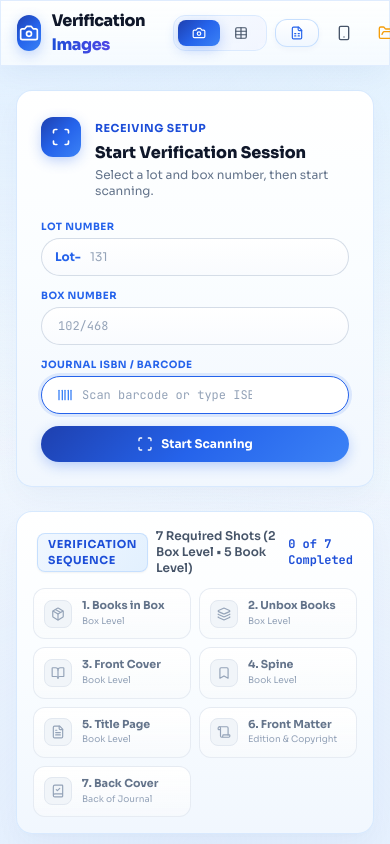
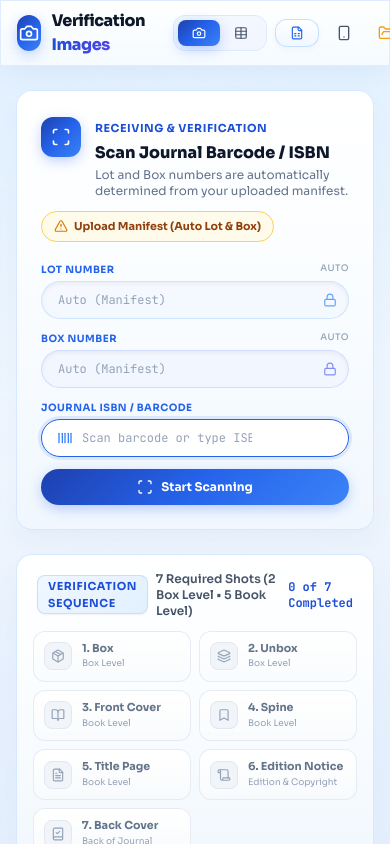
Before and after one commit to manwaaa/JournalInventory, a React (Vite) app in the folder frontend/: page / in a window 390 px wide. Shown: the top 844 px of the page. Built offline with nearby package versions, Linux system fonts and the light colour scheme; no server answers.

Commit message:
feat: update file naming scheme to isbn_<type>, add read-only manifest lot/box fields, and triple-dot actions menu

```diff
--- a/frontend/src/App.tsx
+++ b/frontend/src/App.tsx
@@ -11,7 +11,8 @@ import {
   Trash2,
   X,
   Search,
-  Scan
+  Scan,
+  Lock
 } from 'lucide-react';
 
 import { Navbar } from './components/Navbar';
@@ -47,23 +48,9 @@ export function App() {
   const [systemStatus, setSystemStatus] = useState<SystemStatus | null>(null);
   const [systemConfig, setSystemConfig] = useState<SystemConfig | null>(null);
 
-  // Setup fields with placeholder digits & persistence across next books
-  const [lotNumber, setLotNumber] = useState<string>(() => {
-    return localStorage.getItem('vi_lot_number') || '';
-  });
-  const [boxNumber, setBoxNumber] = useState<string>(() => {
-    return localStorage.getItem('vi_box_number') || '';
-  });
-
-  const handleLotChange = (val: string) => {
-    setLotNumber(val);
-    localStorage.setItem('vi_lot_number', val);
-  };
-
-  const handleBoxChange = (val: string) => {
-    setBoxNumber(val);
-    localStorage.setItem('vi_box_number', val);
-  };
+  // Dynamic Lot and Box numbers automatically populated from manifest
+  const [lotNumber, setLotNumber] = useState<string>('');
+  const [boxNumber, setBoxNumber] = useState<string>('');
   const [isbnInput, setIsbnInput] = useState<string>('');
   const [activeIsbn, setActiveIsbn] = useState<string>('');
   const [currentStep, setCurrentStep] = useState<CaptureStep>('SCAN_ISBN');
@@ -161,8 +148,8 @@ export function App() {
         if (event.session?.activeIsbn && currentStep === 'SCAN_ISBN') {
           setActiveIsbn(event.session.activeIsbn);
           setIsbnInput(event.session.activeIsbn);
-          if (event.session.lotNumber) setLotNumber(event.session.lotNumber);
-          if (event.session.boxNumber) setBoxNumber(event.session.boxNumber);
+          setLotNumber(event.session.lotNumber || '');
+          setBoxNumber(event.session.boxNumber || '');
           setCurrentStep(event.session.currentStep);
           setShots(event.session.shots || { 1: null, 2: null, 3: null, 4: null, 5: null, 6: null, 7: null });
           setMetadata(event.session.metadata);
@@ -171,8 +158,8 @@ export function App() {
       } else if (event.type === 'ISBN_INITIALIZED') {
         setActiveIsbn(event.session.activeIsbn);
         setIsbnInput(event.session.activeIsbn);
-        if (event.session.lotNumber) setLotNumber(event.session.lotNumber);
-        if (event.session.boxNumber) setBoxNumber(event.session.boxNumber);
+        setLotNumber(event.session.lotNumber || '');
+        setBoxNumber(event.session.boxNumber || '');
         setCurrentStep(event.session.currentStep);
         setShots(event.session.shots || { 1: null, 2: null, 3: null, 4: null, 5: null, 6: null, 7: null });
         setMetadata(event.session.metadata);
@@ -191,6 +178,8 @@ export function App() {
       } else if (event.type === 'SESSION_RESET') {
         setActiveIsbn('');
         setIsbnInput('');
+        setLotNumber('');
+        setBoxNumber('');
         setShots({ 1: null, 2: null, 3: null, 4: null, 5: null, 6: null, 7: null });
         setMetadata(null);
         setBookDetails(null);
@@ -246,15 +235,23 @@ export function App() {
     setToastAlert(null);
     playAudioCue('beep');
 
-    // Check manifest processable validation (Validation 4.2)
+    // Check manifest processable validation & pre-fetch lot and box (Validation 4.2)
+    let matchedLot = '';
+    let matchedBox = '';
     try {
       const checkRes = await fetch(`/api/manifest/check/${encodeURIComponent(clean)}`);
       if (checkRes.ok) {
         const checkData = await checkRes.json();
+        matchedLot = checkData.item?.lotNumber || '';
+        matchedBox = checkData.item?.boxNumber || '';
+        if (matchedLot) setLotNumber(matchedLot);
+        if (matchedBox) setBoxNumber(matchedBox);
+
         if (checkData.manifestActive && !checkData.isProcessable) {
           const reasonMsg = checkData.reason || 'Journal is marked as Not Processable in the imported manifest.';
+          const locStr = matchedLot || matchedBox ? `[Lot: ${matchedLot || 'N/A'}${matchedBox ? ` • Box: ${matchedBox}` : ''}] ` : '';
           setToastAlert({
-            message: `Box ${boxNumber || '102/468'} in Lot ${lotNumber}: ISBN ${clean} is NOT processable. ${reasonMsg} You cannot start a verification session for this journal.`,
+            message: `${locStr}ISBN ${clean} is NOT processable. ${reasonMsg} You cannot start a verification session for this journal.`,
             type: 'error'
           });
           playAudioCue('error');
@@ -272,9 +269,7 @@ export function App() {
         body: JSON.stringify({
           isbn: clean,
           forceNewCopy,
-          targetIdentifier,
-          lotNumber: lotNumber || 'Lot-131',
-          boxNumber: boxNumber || '102/468'
+          targetIdentifier
         })
       });
 
@@ -283,9 +278,15 @@ export function App() {
         throw new Error(data.error || 'Failed to initialize verification session');
       }
 
+      const resolvedLot = data.lotNumber || data.manifestMatch?.lotNumber || data.metadata?.lotNumber || matchedLot || '';
+      const resolvedBox = data.boxNumber || data.manifestMatch?.boxNumber || data.metadata?.boxNumber || matchedBox || '';
+      setLotNumber(resolvedLot);
+      setBoxNumber(resolvedBox);
+
       if (data.isProcessable === false) {
+        const locStr = resolvedLot || resolvedBox ? `[Lot: ${resolvedLot || 'N/A'}${resolvedBox ? ` • Box: ${resolvedBox}` : ''}] ` : '';
         setToastAlert({
-          message: `Box ${boxNumber} in Lot ${lotNumber}: ISBN ${clean} is NOT processable. ${data.nonProcessableReason || 'Manifest restriction.'} Cannot capture images.`,
+          message: `${locStr}ISBN ${clean} is NOT processable. ${data.nonProcessableReason || 'Manifest restriction.'} Cannot capture images.`,
           type: 'error'
         });
         playAudioCue('error');
@@ -480,8 +481,9 @@ export function App() {
     for (let s = 1; s <= 7; s++) {
       if (shots[s]) captured++;
     }
+    const locStr = lotNumber || boxNumber ? `[Lot: ${lotNumber || 'N/A'}${boxNumber ? ` • Box: ${boxNumber}` : ''}] ` : '';
     setToastAlert({
-      message: `Box ${boxNumber || '102/468'} in Lot ${lotNumber}: Verification pictures for ISBN ${activeIsbn} are incomplete (${captured} of 7 shots). You cannot proceed to the next book until all 7 shots are taken.`,
+      message: `${locStr}Verification pictures for ISBN ${activeIsbn} are incomplete (${captured} of 7 shots). You cannot proceed to the next book until all 7 shots are taken.`,
       type: 'error'
     });
     playAudioCue('error');
@@ -501,6 +503,8 @@ export function App() {
     }
     setActiveIsbn('');
     setIsbnInput('');
+    setLotNumber('');
+    setBoxNumber('');
     setShots({ 1: null, 2: null, 3: null, 4: null, 5: null, 6: null, 7: null });
     setMetadata(null);
     setBookDetails(null);
@@ -528,6 +532,8 @@ export function App() {
     resetRemoteSession();
     setActiveIsbn('');
     setIsbnInput('');
+    setLotNumber('');
+    setBoxNumber('');
     setShots({ 1: null, 2: null, 3: null, 4: null, 5: null, 6: null, 7: null });
     setMetadata(null);
     setBookDetails(null);
@@ -636,20 +642,45 @@ export function App() {
 
             {/* Card 1: Receiving & Verification Setup */}
             <div className="white-card rounded-2xl p-6 space-y-4">
+              <div className="flex flex-col sm:flex-row sm:items-center justify-between gap-3">
                 <div className="flex items-start space-x-3.5">
                   <div className="w-10 h-10 rounded-xl btn-primary-gradient text-white flex items-center justify-center shadow-md shadow-brand-500/20 shrink-0 mt-0.5">
                     <Scan className="w-5 h-5" />
                   </div>
                   <div className="space-y-0.5">
                     <span className="text-[11px] font-bold uppercase tracking-wider text-brand-700">
-                    RECEIVING SETUP
+                      RECEIVING & VERIFICATION
                     </span>
                     <h3 className="text-base font-extrabold text-slate-900">
-                    Start Verification Session
+                      Scan Journal Barcode / ISBN
                     </h3>
                     <p className="text-xs text-slate-500">
-                    Select a lot and box number, then start scanning.
+                      Lot and Box numbers are automatically determined from your uploaded manifest.
                     </p>
+                  </div>
+                </div>
+
+                {/* Manifest Status Indicator */}
+                <div className="flex items-center space-x-2">
+                  {manifestCount > 0 ? (
+                    <button
+                      onClick={() => setManifestModalOpen(true)}
+                      className="inline-flex items-center space-x-1.5 px-3 py-1.5 rounded-full text-[11px] font-bold bg-gradient-to-r from-emerald-50 to-teal-50 text-emerald-700 border border-emerald-300 shadow-xs hover:bg-emerald-100 transition-colors cursor-pointer"
+                      title="View Active Manifest"
+                    >
+                      <span className="w-2 h-2 rounded-full bg-emerald-500 animate-pulse"></span>
+                      <span>Manifest Active ({manifestCount} items)</span>
+                    </button>
+                  ) : (
+                    <button
+                      onClick={() => setManifestModalOpen(true)}
+                      className="inline-flex items-center space-x-1.5 px-3 py-1.5 rounded-full text-[11px] font-bold bg-amber-50 text-amber-800 border border-amber-300 shadow-xs hover:bg-amber-100 transition-colors cursor-pointer"
+                      title="Upload Manifest for Auto Lot & Box detection"
+                    >
+                      <AlertTriangle className="w-3.5 h-3.5 text-amber-600" />
+                      <span>Upload Manifest (Auto Lot & Box)</span>
+                    </button>
+                  )}
                 </div>
               </div>
 
@@ -660,37 +691,42 @@ export function App() {
                 }}
                 className="flex flex-col sm:flex-row items-stretch sm:items-center gap-3 pt-1"
               >
-                {/* Lot Number Input Pill */}
+                {/* Lot Number (Read-Only / Auto from Manifest) */}
                 <div className="sm:w-44 shrink-0">
-                  <label className="block text-[10px] font-bold uppercase tracking-wider text-brand-600 mb-1">
-                    LOT NUMBER
+                  <label className="block text-[10px] font-bold uppercase tracking-wider text-brand-600 mb-1 flex items-center justify-between">
+                    <span>LOT NUMBER</span>
+                    <span className="text-[9px] font-medium text-slate-400">Auto</span>
                   </label>
                   <div className="relative flex items-center">
-                    <span className="absolute left-3.5 text-xs font-bold text-brand-600 pointer-events-none">
-                      Lot-
-                    </span>
                     <input
                       type="text"
-                      value={lotNumber.replace(/^Lot-/i, '')}
-                      onChange={(e) => handleLotChange(`Lot-${e.target.value}`)}
-                      placeholder="131"
-                      className="w-full pl-12 pr-4 py-2.5 text-xs font-bold text-slate-900 input-smooth rounded-full outline-none placeholder:text-slate-400 placeholder:font-normal"
+                      value={lotNumber || ''}
+                      readOnly
+                      placeholder="Auto (Manifest)"
+                      title="Lot Number is automatically loaded from your uploaded manifest"
+                      className="w-full pl-4 pr-8 py-2.5 text-xs font-bold font-mono text-brand-900 bg-blue-50/50 border border-blue-200/70 rounded-full outline-none cursor-not-allowed placeholder:text-slate-400 placeholder:font-normal select-all shadow-inner"
                     />
+                    <Lock className="w-3.5 h-3.5 text-brand-400 absolute right-3 pointer-events-none" />
                   </div>
                 </div>
 
-                {/* Box Number Input Pill */}
+                {/* Box Number (Read-Only / Auto from Manifest) */}
                 <div className="sm:w-44 shrink-0">
-                  <label className="block text-[10px] font-bold uppercase tracking-wider text-brand-600 mb-1">
-                    BOX NUMBER
+                  <label className="block text-[10px] font-bold uppercase tracking-wider text-brand-600 mb-1 flex items-center justify-between">
+                    <span>BOX NUMBER</span>
+                    <span className="text-[9px] font-medium text-slate-400">Auto</span>
                   </label>
+                  <div className="relative flex items-center">
                     <input
                       type="text"
-                    value={boxNumber}
-                    onChange={(e) => handleBoxChange(e.target.value)}
-                    placeholder="102/468"
-                    className="w-full px-4 py-2.5 text-xs font-bold font-mono text-slate-900 input-smooth rounded-full outline-none placeholder:text-slate-400 placeholder:font-normal"
+                      value={boxNumber || ''}
+                      readOnly
+                      placeholder="Auto (Manifest)"
+                      title="Box Number is automatically loaded from your uploaded manifest"
+                      className="w-full pl-4 pr-8 py-2.5 text-xs font-bold font-mono text-indigo-900 bg-indigo-50/50 border border-indigo-200/70 rounded-full outline-none cursor-not-allowed placeholder:text-slate-400 placeholder:font-normal select-all shadow-inner"
                     />
+                    <Lock className="w-3.5 h-3.5 text-indigo-400 absolute right-3 pointer-events-none" />
+                  </div>
                 </div>
 
                 {/* ISBN Scan Input */}
@@ -715,7 +751,7 @@ export function App() {
                           setIsbnInput('');
                           isbnInputRef.current?.focus();
                         }}
-                        className="absolute right-3 top-1/2 -translate-y-1/2 p-1 text-slate-400 hover:text-slate-600 rounded-md transition-colors"
+                        className="absolute right-3 top-1/2 -translate-y-1/2 p-1 text-slate-400 hover:text-slate-600 rounded-md transition-colors cursor-pointer"
                       >
                         <X className="w-3.5 h-3.5" />
                       </button>
@@ -723,7 +759,7 @@ export function App() {
                   </div>
                 </div>
 
-                {/* Start Scanning Button */}
+                {/* Start Verification Button */}
                 <div className="sm:self-end shrink-0">
                   <button
                     type="submit"
@@ -735,11 +771,24 @@ export function App() {
                 </div>
               </form>
 
-              {/* Bibliographic Info Row if ISBN is Active */}
+              {/* Bibliographic Info Row & Auto-Matched Lot/Box if ISBN is Active */}
               {activeIsbn && (
-                <div className="pt-3 border-t border-blue-100 flex items-center justify-between">
-                  <div className="flex items-center space-x-2 text-xs">
-                    <BookOpen className="w-4 h-4 text-brand-700" />
+                <div className="pt-3 border-t border-blue-100 flex flex-wrap items-center justify-between gap-2">
+                  <div className="flex flex-wrap items-center gap-2 text-xs">
+                    {/* Auto-detected Lot and Box Badges */}
+                    {lotNumber && (
+                      <span className="inline-flex items-center gap-1 font-bold text-brand-800 bg-blue-50 border border-blue-200 px-2.5 py-0.5 rounded-lg shadow-xs font-mono">
+                        {lotNumber}
+                      </span>
+                    )}
+                    {boxNumber && (
+                      <span className="inline-flex items-center gap-1 font-bold text-indigo-800 bg-indigo-50 border border-indigo-200 px-2.5 py-0.5 rounded-lg shadow-xs font-mono">
+                        Box: {boxNumber}
+                      </span>
+                    )}
+
+                    <div className="flex items-center space-x-1.5 text-slate-700">
+                      <BookOpen className="w-4 h-4 text-brand-700 shrink-0" />
                       {isLookingUpMeta ? (
                         <span className="text-slate-500 animate-pulse">Looking up journal details...</span>
                       ) : bookDetails?.title ? (
@@ -747,13 +796,14 @@ export function App() {
                           {bookDetails.title} {bookDetails.authors ? `— ${bookDetails.authors}` : ''}
                         </span>
                       ) : (
-                      <span className="text-slate-500 font-mono">Active Target: {activeIsbn}</span>
+                        <span className="text-slate-500 font-mono">Target: {activeIsbn}</span>
                       )}
+                    </div>
                   </div>
 
                   <button
                     onClick={() => handleProcessIsbn(activeIsbn, true)}
-                    className="text-[11px] font-bold text-brand-700 hover:underline flex items-center space-x-1"
+                    className="text-[11px] font-bold text-brand-700 hover:underline flex items-center space-x-1 shrink-0"
                   >
                     <Plus className="w-3 h-3" />
                     <span>Add Another Copy</span>
@@ -816,7 +866,7 @@ export function App() {
                       Ready for Verification Capture
                     </h3>
                     <p className="text-xs text-slate-500 max-w-sm mb-4">
-                      Select your Lot and Box number, then scan an ISBN barcode to take all 7 required verification photos.
+                      Scan an ISBN barcode to take all 7 required verification photos. Lot and Box numbers are automatically detected from the manifest.
                     </p>
                     <div className="space-y-1.5 text-left text-[11px] bg-gradient-to-b from-blue-50/60 to-indigo-50/40 p-3.5 rounded-xl border border-blue-100 font-medium text-slate-700 w-full max-w-sm shadow-sm">
                       <div className="font-bold text-brand-700 mb-1">7 Required Verification Shots:</div>
--- a/frontend/src/components/AngleGuideOverlay.tsx
+++ b/frontend/src/components/AngleGuideOverlay.tsx
@@ -29,14 +29,14 @@ export const AngleGuideOverlay: React.FC<AngleGuideOverlayProps> = ({ currentSte
     icon: any;
   }> = {
     1: {
-      title: 'Shot 1: Books in a Box',
+      title: 'Shot 1: Box',
       scope: 'Box Level',
       description: 'Align camera directly above or angled into the box showing all packed books',
       color: 'text-blue-400',
       icon: Package
     },
     2: {
-      title: 'Shot 2: Unboxed Books',
+      title: 'Shot 2: Unbox',
       scope: 'Box Level',
       description: 'Show unboxed books arranged neatly on table/counter before processing',
       color: 'text-indigo-400',
@@ -64,14 +64,14 @@ export const AngleGuideOverlay: React.FC<AngleGuideOverlayProps> = ({ currentSte
       icon: FileText
     },
     6: {
-      title: 'Shot 6: Front Matter',
+      title: 'Shot 6: Edition Notice',
       scope: 'Book Level',
       description: 'Capture edition notice, copyright, publisher imprint, and ISSN barcode',
       color: 'text-purple-400',
       icon: Scroll
     },
     7: {
-      title: 'Shot 7: Back of Journal',
+      title: 'Shot 7: Back Cover',
       scope: 'Book Level',
       description: 'Position back cover flat — ensure back barcode, ISBN, and summary are in focus',
       color: 'text-rose-400',
--- a/frontend/src/components/ReviewCard.tsx
+++ b/frontend/src/components/ReviewCard.tsx
@@ -191,10 +191,10 @@ export const ReviewCard: React.FC<ReviewCardProps> = ({
                 {hasImage ? (
                   <>
                     <img
-                      src={shotInfo?.previewDataUrl || `/proofs/${encodeURIComponent(isbn)}/${shotInfo?.filename}?t=${Date.now()}`}
+                      src={shotInfo?.previewDataUrl || `/proofs/${encodeURIComponent(isbn)}/${encodeURIComponent(shotInfo?.filename || '')}?t=${Date.now()}`}
                       alt={def.label}
                       className="w-full h-full object-cover cursor-pointer hover:opacity-90 transition-opacity"
-                      onClick={() => setSelectedPreview(shotInfo?.previewDataUrl || `/proofs/${encodeURIComponent(isbn)}/${shotInfo?.filename}`)}
+                      onClick={() => setSelectedPreview(shotInfo?.previewDataUrl || `/proofs/${encodeURIComponent(isbn)}/${encodeURIComponent(shotInfo?.filename || '')}`)}
                     />
                     <button
                       onClick={() => onRetakeShot(def.shotNumber)}
--- a/frontend/src/components/StepProgressBar.tsx
+++ b/frontend/src/components/StepProgressBar.tsx
@@ -22,14 +22,14 @@ export const StepProgressBar: React.FC<StepProgressBarProps> = ({ currentStep, s
     {
       id: 'CAPTURE_SHOT_1',
       shotNumber: 1,
-      label: '1. Books in Box',
+      label: '1. Box',
       sublabel: 'Box Level',
       icon: Package
     },
     {
       id: 'CAPTURE_SHOT_2',
       shotNumber: 2,
-      label: '2. Unbox Books',
+      label: '2. Unbox',
       sublabel: 'Box Level',
       icon: Layers
     },
@@ -57,7 +57,7 @@ export const StepProgressBar: React.FC<StepProgressBarProps> = ({ currentStep, s
     {
       id: 'CAPTURE_SHOT_6',
       shotNumber: 6,
-      label: '6. Front Matter',
+      label: '6. Edition Notice',
       sublabel: 'Edition & Copyright',
       icon: Scroll
     },
--- a/frontend/src/types/index.ts
+++ b/frontend/src/types/index.ts
@@ -173,18 +173,18 @@ export const SHOT_DEFINITIONS: ShotConfig[] = [
   {
     shotNumber: 1,
     id: 'CAPTURE_SHOT_1',
-    label: 'Books in a Box',
+    label: 'Box',
     scope: 'box_level',
-    filename: '1_books_in_box.jpg',
+    filename: 'isbn_box.jpg',
     description: 'Box level view with books packed inside',
     instructions: 'Photograph the whole box showing all packed books inside'
   },
   {
     shotNumber: 2,
     id: 'CAPTURE_SHOT_2',
-    label: 'Unbox Books',
+    label: 'Unbox',
     scope: 'box_level',
-    filename: '2_unbox_books.jpg',
+    filename: 'isbn_unbox.jpg',
     description: 'Box level view of books unpacked',
     instructions: 'Photograph unboxed books neatly arrayed for processing'
   },
@@ -193,7 +193,7 @@ export const SHOT_DEFINITIONS: ShotConfig[] = [
     id: 'CAPTURE_SHOT_3',
     label: 'Front Cover',
     scope: 'book_level',
-    filename: '3_front_cover.jpg',
+    filename: 'isbn_front cover.jpg',
     description: 'Book level full front cover',
     instructions: 'Capture flat, clear shot of the journal front cover'
   },
@@ -202,7 +202,7 @@ export const SHOT_DEFINITIONS: ShotConfig[] = [
     id: 'CAPTURE_SHOT_4',
     label: 'Spine',
     scope: 'book_level',
-    filename: '4_spine.jpg',
+    filename: 'isbn_spine.jpg',
     description: 'Book level spine with volume & title',
     instructions: 'Capture spine showing title, volume, and book thickness'
   },
@@ -211,25 +211,25 @@ export const SHOT_DEFINITIONS: ShotConfig[] = [
     id: 'CAPTURE_SHOT_5',
     label: 'Title Page',
     scope: 'book_level',
-    filename: '5_title_page.jpg',
+    filename: 'isbn_title page.jpg',
     description: 'Book level main title page',
     instructions: 'Open to title page showing author and journal title clearly'
   },
   {
     shotNumber: 6,
     id: 'CAPTURE_SHOT_6',
-    label: 'Front Matter',
+    label: 'Edition Notice',
     scope: 'book_level',
-    filename: '6_front_matter.jpg',
+    filename: 'isbn_edition notice.jpg',
     description: 'Edition notice, copyright & metadata',
     instructions: 'Photograph copyright page, edition notice, and barcode/ISSN'
   },
   {
     shotNumber: 7,
     id: 'CAPTURE_SHOT_7',
-    label: 'Back of Journal',
+    label: 'Back Cover',
     scope: 'book_level',
-    filename: '7_back_cover.jpg',
+    filename: 'isbn_back cover.jpg',
     description: 'Back cover, barcode & summary',
     instructions: 'Capture flat, clear shot of the back of the journal showing barcodes and summary'
   }
```
Also changed, not shown: frontend/src/components/SearchViewCatalog.tsx (+86 -19 lines), 1 other file (tests, documents, lock files or other folders). Lines whose indentation alone changed are shown as unchanged.
